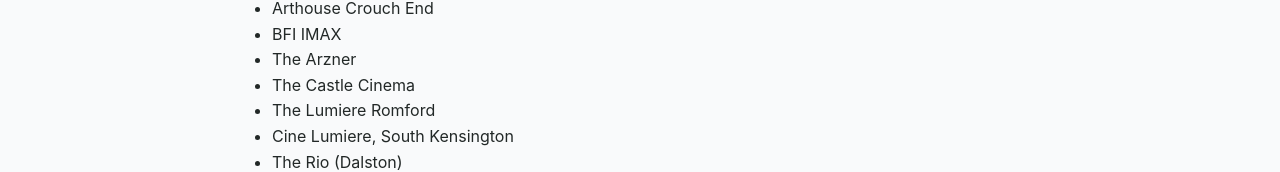
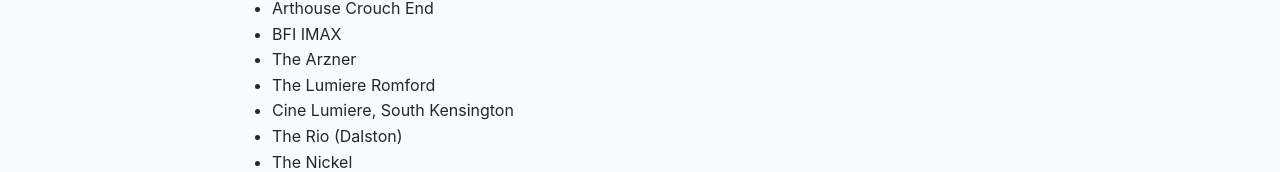
Before and after one commit to Joeboy/filmhose, a React (Vite) app: page /cinemas in a window 1280 px wide. Shown: the part 430-602 px from the top of the page. Built offline with nearby package versions, Linux system fonts and the light colour scheme; no server answers.

Commit message:
Remove The Castle from To Do list

```diff
--- a/src/components/CinemasList.tsx
+++ b/src/components/CinemasList.tsx
@@ -28,7 +28,6 @@
         <li>Arthouse Crouch End</li>
         <li>BFI IMAX</li>
         <li>The Arzner</li>
-        <li>The Castle Cinema</li>
         <li>The Lumiere Romford</li>
         <li>Cine Lumiere, South Kensington</li>
         <li>The Rio (Dalston)</li>
```
